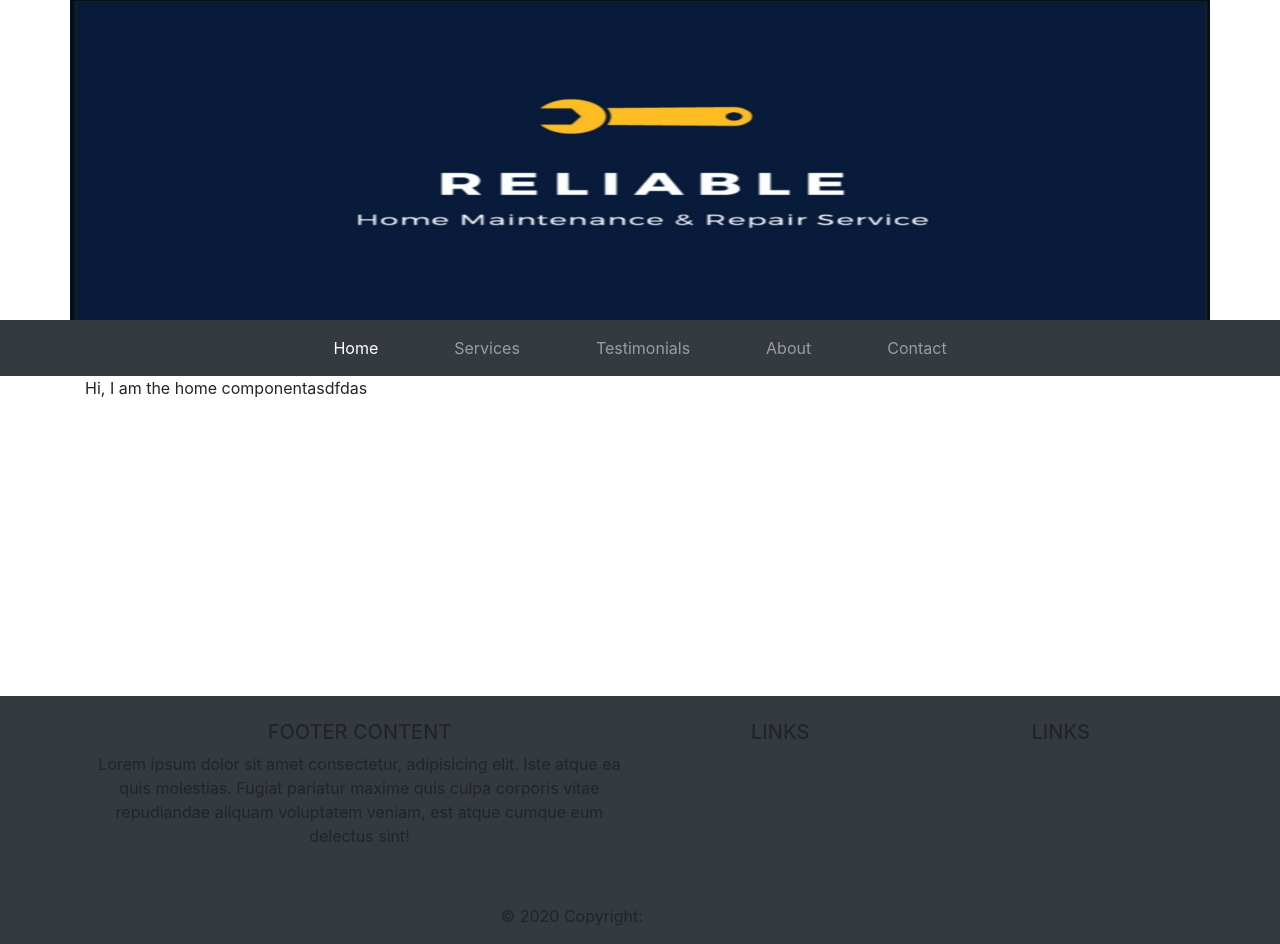
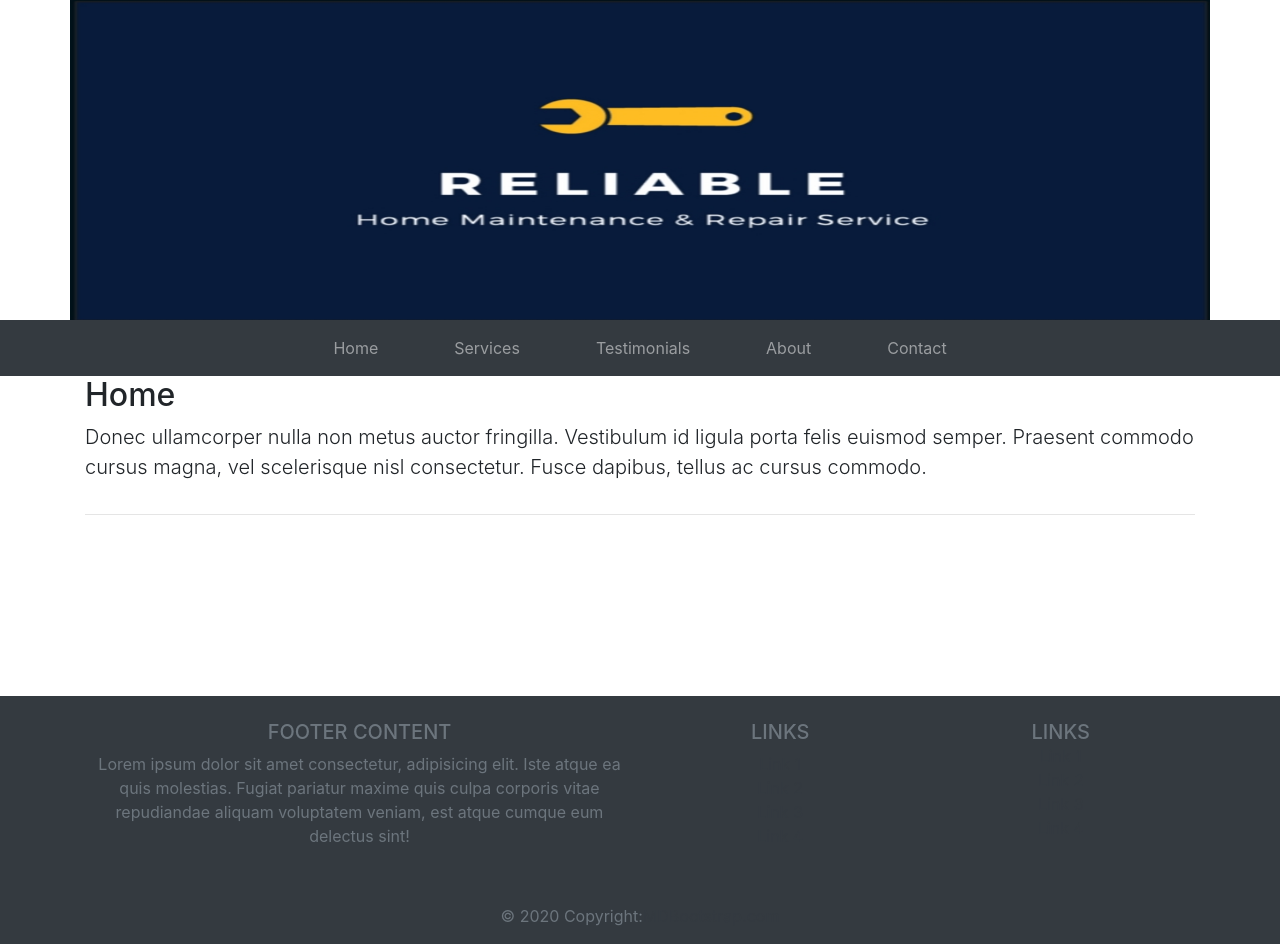
Before and after one commit to stobrien89/reliable_client, a React (Create React App) app: page / in a window 1280 px wide. Built offline with nearby package versions, Linux system fonts and the light colour scheme.

Commit message:
add home heading

```diff
--- a/src/components/Default/FooterNav/FooterNav.jsx
+++ b/src/components/Default/FooterNav/FooterNav.jsx
@@ -1,7 +1,7 @@
 import React from "react";
 
 const FooterNav = () => {
-  return <footer class="text-center text-lg-start bg-dark">
+  return <footer class="text-center text-lg-start bg-dark text-muted">
 
   <div class="container p-4">
 
--- a/src/components/Default/HeaderNav/Nav.jsx
+++ b/src/components/Default/HeaderNav/Nav.jsx
@@ -9,7 +9,7 @@ const Nav = () => {
 
       <div class="collapse navbar-collapse justify-content-md-center" id="navbarsExample08">
         <ul class="navbar-nav">
-          <li class="nav-item active">
+          <li class="nav-item">
             <Link to="/" class="nav-link">Home<span class="sr-only">(current)</span></Link>
           </li>
           <li class="nav-item">
--- a/src/components/Home/Home.jsx
+++ b/src/components/Home/Home.jsx
@@ -1,7 +1,15 @@
 import React from "react";
 
 const Home = () => {
-  return <div className="container main-content">Hi, I am the home componentasdfdas</div>;
+  return <div className="container main-content">
+    <div className="row">
+      <div className="col-md-12">
+        <h2>Home</h2>
+        <p class="lead">Donec ullamcorper nulla non metus auctor fringilla. Vestibulum id ligula porta felis euismod semper. Praesent commodo cursus magna, vel scelerisque nisl consectetur. Fusce dapibus, tellus ac cursus commodo.</p>
+      </div>
+    </div>
+    <hr/>
+  </div>;
 };
 
 export default Home;
```
